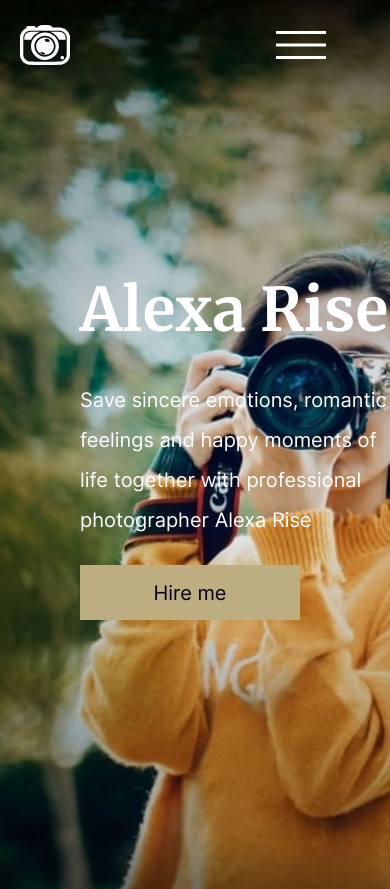
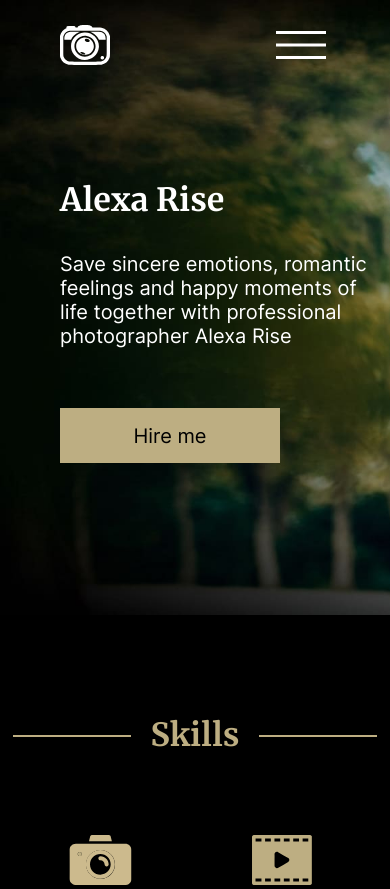
Before and after one commit to MOONcitizenX/portfolio-1, a plain HTML site: page portfolio/index.html in a window 390 px wide. Shown: the top 889 px of the page. Drawn offline with Linux system fonts and the light colour scheme.

Commit message:
feat: add hero adaptive

```diff
--- a/portfolio/css/style.css
+++ b/portfolio/css/style.css
@@ -158,6 +158,15 @@ main {
 	padding: 0 20px;
 }
 
+@media (max-width: 768px) {
+	.section-title span {
+		font-weight: 700;
+		font-size: 32px;
+		line-height: 40px;
+		padding: 5px 20px;
+	}
+}
+
 .section-title::before {
 	content: '';
 	position: absolute;
@@ -171,6 +180,13 @@ main {
 	transform: translateX(-50%);
 	-webkit-transform: translateX(-50%);
 }
+
+@media (max-width: 768px) {
+	.section-title::before {
+		width: 364px;
+	}
+}
+
 .svg {
 	fill: var(--white);
 }
@@ -195,6 +211,11 @@ main {
 @media (max-width: 768px) {
 	.header {
 		max-width: 768px;
+		margin: 0 auto;
+		background-image: url(../img/hero-bg.jpg);
+		background-repeat: no-repeat;
+		background-size: cover;
+		background-position: 0 0;
 	}
 }
 
@@ -205,7 +226,7 @@ main {
 	align-items: center;
 	gap: 15px;
 	width: 100%;
-	padding: 20px;
+	padding: 20px 60px;
 }
 
 @media (max-width: 768px) {
@@ -271,7 +292,7 @@ main {
 
 .burger {
 	display: none;
-	margin-right: 44px;
+	margin-right: 4px;
 	width: 50px;
 	height: 50px;
 	cursor: pointer;
@@ -319,6 +340,12 @@ main {
 	flex-direction: column;
 }
 
+@media (max-width: 768px) {
+	.hero__container {
+		padding: 78px 0 152px 60px;
+	}
+}
+
 .hero__title {
 	font-family: 'Merriweather';
 	font-style: normal;
@@ -327,6 +354,15 @@ main {
 	line-height: 120px;
 	color: var(--white);
 	padding-bottom: 10px;
+}
+
+@media (max-width: 768px) {
+	.hero__title {
+		font-weight: 400;
+		font-size: 32px;
+		line-height: 64px;
+		padding-bottom: 20px;
+	}
 }
 
 .hero__desc {
@@ -339,6 +375,15 @@ main {
 	padding-bottom: 25px;
 }
 
+@media (max-width: 768px) {
+	.hero__desc {
+		max-width: 390px;
+		font-weight: 400;
+		font-size: 20px;
+		line-height: 24px;
+		padding-bottom: 60px;
+	}
+}
 /* Hero style end */
 
 /* Skills style start */
@@ -436,7 +481,7 @@ main {
 /* Price style start */
 
 .price {
-	padding-bottom: 100px;
+	padding-bottom: 80px;
 }
 
 .price__cards {
```
